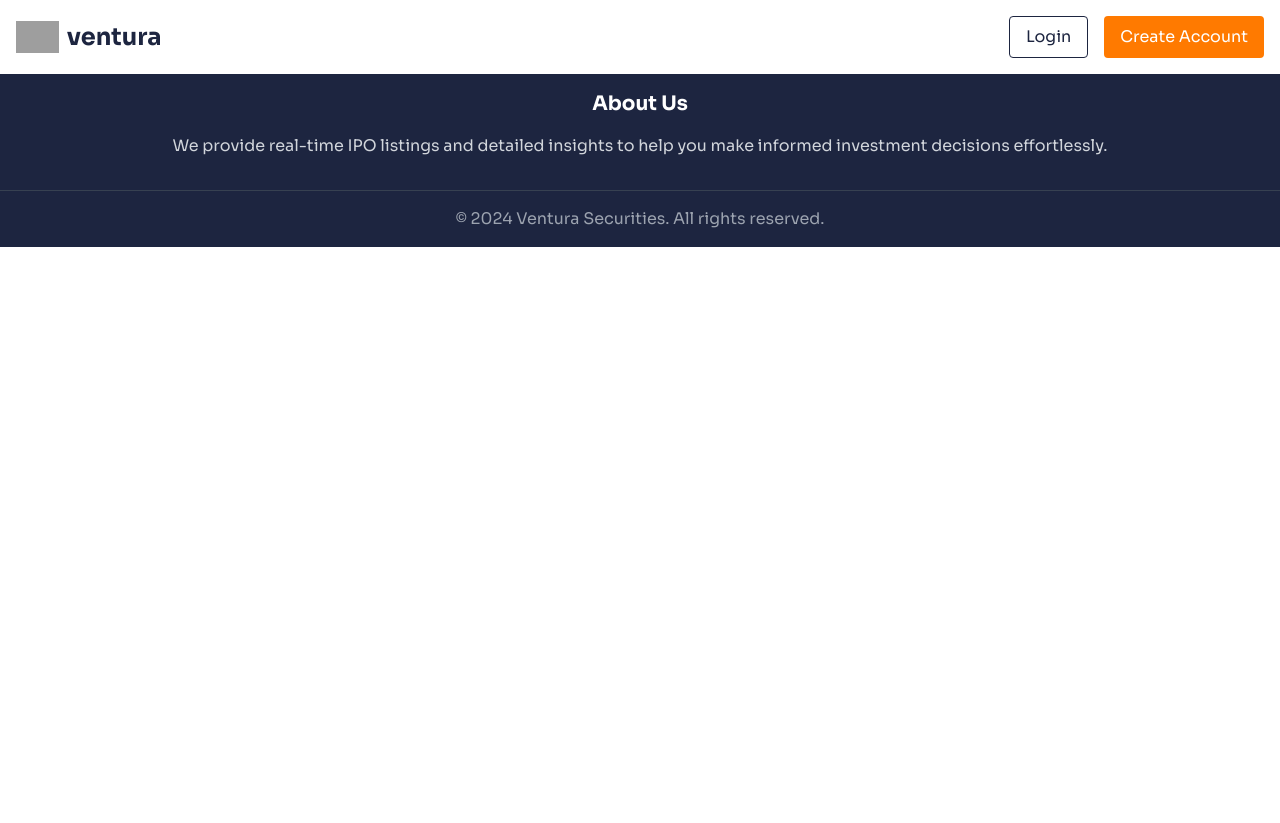
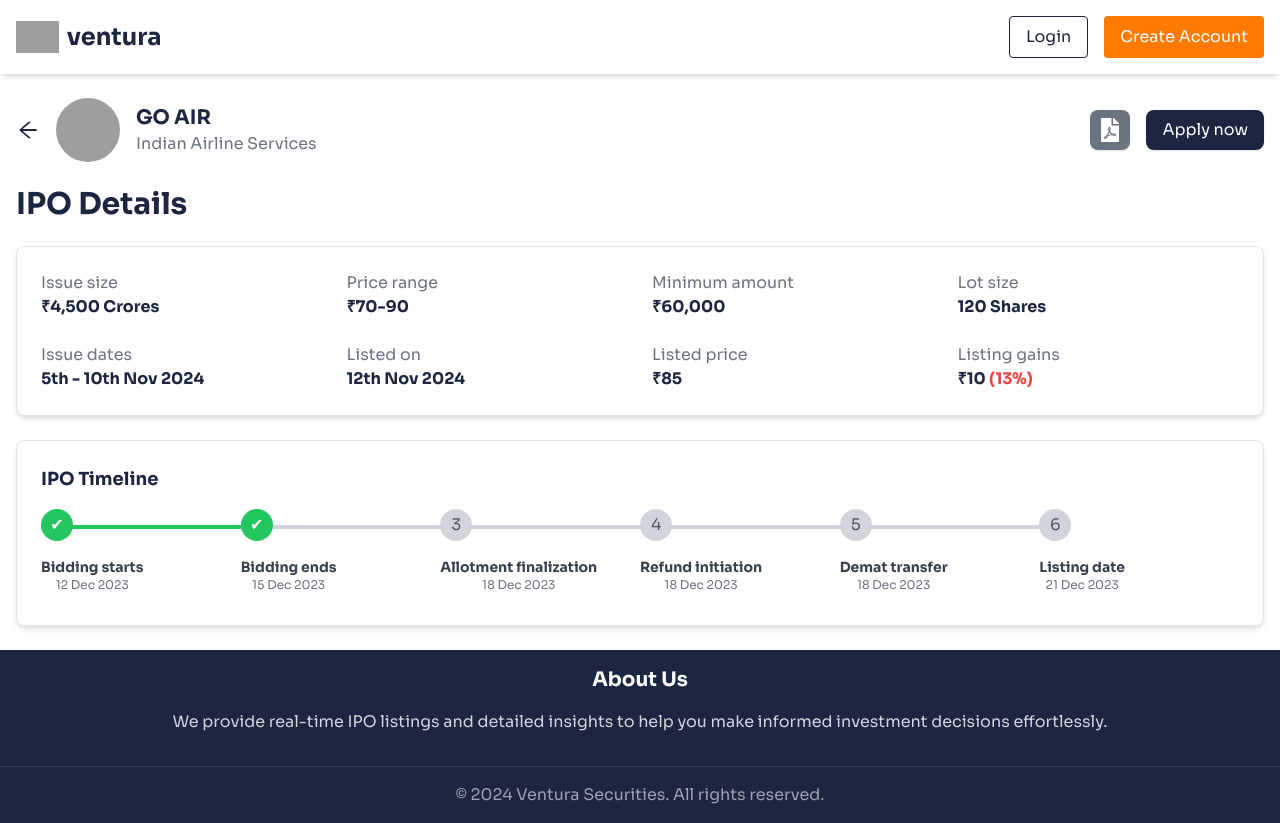
Before and after one commit to Meezan35/ipo-tracker, a React (Create React App) app: page /ipo-details/1 in a window 1280 px wide. Before the commit the page ends 800 px from the top, so only its background shows below. Built offline with nearby package versions, Linux system fonts and the light colour scheme; grey boxes are pictures that could not be loaded.

Commit message:
added-ipo-details

```diff
--- a/package.json
+++ b/package.json
@@ -8,6 +8,7 @@
     "@testing-library/user-event": "^13.5.0",
     "react": "^18.3.1",
     "react-dom": "^18.3.1",
+    "react-icons": "^5.3.0",
     "react-router-dom": "^7.0.1",
     "react-scripts": "5.0.1",
     "web-vitals": "^2.1.4"
--- a/src/App.js
+++ b/src/App.js
@@ -8,16 +8,24 @@ import './App.css';
 
 function App() {
   return (
+    <div className="flex flex-col min-h-screen">
+      {/* Router */}
       <Router>
+        {/* Header */}
         <Header />
-      <main>
+
+        {/* Main Content */}
+        <main className="flex-1">
           <Routes>
             <Route path="/" element={<IPOList />} />
-          <Route path="/ipo/:id" element={<IPODetails />} />
+            <Route path="/ipo-details/:id" element={<IPODetails />} />
           </Routes>
         </main>
+
+        {/* Footer */}
         <Footer />
       </Router>
+    </div>
   );
 }
 
--- /dev/null
+++ b/src/components/IpoDetailsCard.js
@@ -0,0 +1,62 @@
+import React from "react";
+
+const IpoDetailsCard = ({ details }) => {
+  return (
+    <div className="bg-white p-6 rounded-lg shadow-md border border-gray-200">
+      <div className="grid grid-cols-2 sm:grid-cols-2 md:grid-cols-4 gap-6">
+
+        <div className="sm:block md:block">
+          <p className="text-gray-500">Issue size</p>
+          <p className="font-semibold text-navy">{details.issueSize}</p>
+        </div>
+
+
+        <div className="sm:block md:block">
+          <p className="text-gray-500">Price range</p>
+          <p className="font-semibold text-navy">{details.priceRange}</p>
+        </div>
+
+
+        <div className="sm:block md:block">
+          <p className="text-gray-500">Minimum amount</p>
+          <p className="font-semibold text-navy">{details.minInvestment}</p>
+        </div>
+
+
+        <div className="sm:block md:block">
+          <p className="text-gray-500">Lot size</p>
+          <p className="font-semibold text-navy">{details.lotSize}</p>
+        </div>
+
+
+        <div className="sm:block md:block">
+          <p className="text-gray-500">Issue dates</p>
+          <p className="font-semibold text-navy">{details.issueDate}</p>
+        </div>
+
+
+        <div className="hidden md:block">
+          <p className="text-gray-500">Listed on</p>
+          <p className="font-semibold text-navy">{details.listedOn}</p>
+        </div>
+
+
+        <div className="hidden md:block">
+          <p className="text-gray-500">Listed price</p>
+          <p className="font-semibold text-navy">{details.listedPrice}</p>
+        </div>
+
+
+        <div className="hidden md:block">
+          <p className="text-gray-500">Listing gains</p>
+          <p className="font-semibold text-navy">
+            {details.listingGains}{" "}
+            <span className="text-red-500">({details.gainPercentage})</span>
+          </p>
+        </div>
+      </div>
+    </div>
+  );
+};
+
+export default IpoDetailsCard;
--- /dev/null
+++ b/src/components/IpoTimeline.js
@@ -0,0 +1,64 @@
+import React from "react";
+
+const IpoTimeline = ({ timeline }) => {
+  return (
+    <div className="bg-white p-6 mt-6 rounded-lg shadow-md border border-gray-200">
+      <h2 className="text-lg font-bold text-navy mb-4">IPO Timeline</h2>
+
+      <div className="flex flex-col md:flex-row relative w-full">
+        {timeline.map((step, index) => (
+          <div
+            key={index}
+            className="flex items-start md:flex-1 flex-row md:flex-col relative text-center"
+          >
+
+            <div className="relative z-10 flex items-center md:flex-col">
+              <div
+                className={`h-8 w-8 rounded-full flex items-center justify-center ${
+                  step.completed ? "bg-green-500 text-white" : "bg-gray-300 text-gray-600"
+                }`}
+              >
+                {step.completed ? "✔" : index + 1}
+              </div>
+
+
+              {index < timeline.length - 1 && (
+                <div
+                  className={`absolute top-8 left-4 md:hidden w-0.5 h-16 transform -translate-x-1/2 ${
+                    step.completed && timeline[index + 1].completed
+                      ? "bg-green-500"
+                      : "bg-gray-300"
+                  }`}
+                ></div>
+              )}
+            </div>
+
+
+            <div className="ml-4 md:ml-0 text-left md:text-center flex-1 md:mt-2 py-2">
+              <p className="text-gray-700 text-sm font-semibold">{step.label}</p>
+              <p className="text-gray-500 text-xs">{step.date}</p>
+            </div>
+
+
+            {index < timeline.length - 1 && (
+              <div
+                className={`hidden md:block absolute top-4 left-1/2 transform -translate-x-1/2 w-full ${
+                  step.completed && timeline[index + 1].completed
+                    ? "bg-green-500"
+                    : "bg-gray-300"
+                }`}
+                style={{
+                  height: "4px",
+                  zIndex: 0,
+                  width: "100%",
+                }}
+              />
+            )}
+          </div>
+        ))}
+      </div>
+    </div>
+  );
+};
+
+export default IpoTimeline;
--- a/src/mockData/ipos.json
+++ b/src/mockData/ipos.json
@@ -2,41 +2,101 @@
     {
       "id": 1,
       "companyName": "GO AIR",
+      "subTitle": "Indian Airline Services",
       "issueDate": "5th - 10th Nov 2024",
       "issueSize": "₹4,500 Crores",
       "priceRange": "₹70-90",
       "minInvestment": "₹60,000",
       "quantity": "120 Shares/6 Lots",
-      "details": "GO AIR, one of India's prominent airlines, is raising funds for fleet expansion and debt repayment through its IPO."
+      "lotSize": "120 Shares",
+      "listedPrice": "₹85",
+      "listingGains": "₹10",
+      "gainPercentage": "13%",
+      "listedOn": "12th Nov 2024",
+      "details": "GO AIR, one of India's prominent airlines, is raising funds for fleet expansion and debt repayment through its IPO.",
+      "logo": "https://upload.wikimedia.org/wikipedia/commons/8/86/GoAir_Logo.png",
+      "timeline": [
+        { "label": "Bidding starts", "date": "12 Dec 2023", "completed": true },
+        { "label": "Bidding ends", "date": "15 Dec 2023", "completed": true },
+        { "label": "Allotment finalization", "date": "18 Dec 2023", "completed": false },
+        { "label": "Refund initiation", "date": "18 Dec 2023", "completed": false },
+        { "label": "Demat transfer", "date": "18 Dec 2023", "completed": false },
+        { "label": "Listing date", "date": "21 Dec 2023", "completed": false }
+      ]
     },
     {
       "id": 2,
       "companyName": "BAJAJ ENERGY",
+      "subTitle": "Renewable Energy Projects",
       "issueDate": "15th - 20th Nov 2024",
       "issueSize": "₹3,800 Crores",
       "priceRange": "₹55-75",
       "minInvestment": "₹52,000",
       "quantity": "105 Shares/5 Lots",
-      "details": "BAJAJ ENERGY is focusing on renewable energy projects and scaling up operations via IPO funding."
+      "lotSize": "105 Shares",
+      "listedPrice": "₹65",
+      "listingGains": "₹5",
+      "gainPercentage": "8%",
+      "listedOn": "23rd Nov 2024",
+      "details": "BAJAJ ENERGY is focusing on renewable energy projects and scaling up operations via IPO funding.",
+      "logo": "https://bajajenergy.com/bajajenergy_assets/s3fs-public/images/Bajaj_Energy_logo.jpg",
+      "timeline": [
+        { "label": "Bidding starts", "date": "10 Jan 2024", "completed": true  },
+        { "label": "Bidding ends", "date": "14 Jan 2024", "completed": true  },
+        { "label": "Allotment finalization", "date": "17 Jan 2024", "completed": true  },
+        { "label": "Refund initiation", "date": "17 Jan 2024", "completed": true  },
+        { "label": "Demat transfer", "date": "18 Jan 2024", "completed": true  },
+        { "label": "Listing date", "date": "21 Jan 2024", "completed": true  }
+      ]
     },
     {
       "id": 3,
       "companyName": "OYO",
+      "subTitle": "Global Hotel Chain",
       "issueDate": "To be announced",
       "issueSize": "₹5,000 Crores",
       "priceRange": "₹80-100",
       "minInvestment": "₹75,000",
       "quantity": "150 Shares/7 Lots",
-      "details": "OYO, a global hotel chain giant, is targeting its IPO to support technology development and market expansion."
+      "lotSize": "150 Shares",
+      "listedPrice": "₹95",
+      "listingGains": "₹15",
+      "gainPercentage": "18%",
+      "listedOn": "To be announced",
+      "details": "OYO, a global hotel chain giant, is targeting its IPO to support technology development and market expansion.",
+      "logo": "https://upload.wikimedia.org/wikipedia/commons/thumb/1/19/OYO_Rooms_%28logo%29.png/1200px-OYO_Rooms_%28logo%29.png",
+      "timeline": [
+        { "label": "Bidding starts", "date": "To be announced", "completed": false },
+        { "label": "Bidding ends", "date": "To be announced", "completed": false },
+        { "label": "Allotment finalization", "date": "To be announced", "completed": false },
+        { "label": "Refund initiation", "date": "To be announced", "completed": false },
+        { "label": "Demat transfer", "date": "To be announced", "completed": false },
+        { "label": "Listing date", "date": "To be announced", "completed": false }
+      ]
     },
     {
       "id": 4,
       "companyName": "ZOMATO",
+      "subTitle": "Food Delivery Service",
       "issueDate": "1st - 5th Dec 2024",
       "issueSize": "₹6,000 Crores",
       "priceRange": "₹90-110",
       "minInvestment": "₹85,000",
       "quantity": "170 Shares/8 Lots",
-      "details": "ZOMATO is raising funds via IPO to strengthen delivery infrastructure and expand into new international markets."
+      "lotSize": "170 Shares",
+      "listedPrice": "₹105",
+      "listingGains": "₹15",
+      "gainPercentage": "14%",
+      "listedOn": "10th Dec 2024",
+      "details": "ZOMATO is raising funds via IPO to strengthen delivery infrastructure and expand into new international markets.",
+      "logo": "https://upload.wikimedia.org/wikipedia/commons/thumb/7/75/Zomato_logo.png/800px-Zomato_logo.png",
+      "timeline": [
+        { "label": "Bidding starts", "date": "5 Dec 2024", "completed": false },
+        { "label": "Bidding ends", "date": "10 Dec 2024", "completed": false },
+        { "label": "Allotment finalization", "date": "12 Dec 2024", "completed": false },
+        { "label": "Refund initiation", "date": "12 Dec 2024", "completed": false },
+        { "label": "Demat transfer", "date": "13 Dec 2024", "completed": false },
+        { "label": "Listing date", "date": "15 Dec 2024", "completed": false }
+      ]
     }
   ]
--- a/src/pages/IpoDetails.js
+++ b/src/pages/IpoDetails.js
@@ -1,9 +1,61 @@
-import React from 'react'
+import React from "react";
+import { useNavigate, useParams } from "react-router-dom";
+import { AiOutlineArrowLeft } from "react-icons/ai"; // Navigation Arrow Icon
+import { FaFilePdf } from "react-icons/fa"; // PDF Icon for Download
+import ipoData from "../mockData/ipos.json";
+import IpoDetailsCard from "../components/IpoDetailsCard";
+import IpoTimeline from "../components/IpoTimeline";
 
-const IpoDetails = () => {
+const IPODetails = () => {
+  const { id } = useParams(); // Get the IPO ID from URL
+  const navigate = useNavigate();
+  const ipoDetails = ipoData.find((ipo) => ipo.id === parseInt(id));
+
+  if (!ipoDetails) {
+    return <div className="text-center py-6">IPO not found</div>;
+  }
+
   return (
-    <div>IpoDetails</div>
-  )
-}
+    <div className="container mx-auto px-4 py-6">
+        <div className="flex items-center justify-between mb-6">
+        <div className="flex items-center space-x-4">
+          <button className="text-navy" onClick={() => navigate(-1)}>
+            <AiOutlineArrowLeft size={24} />
+          </button>
 
-export default IpoDetails
+          <img
+            src={ipoDetails.logo}
+            alt={ipoDetails.companyName}
+            className="h-16 w-16 rounded-full"
+          />
+
+          <div>
+            <h1 className="text-xl font-bold text-navy">
+              {ipoDetails.companyName}
+            </h1>
+            <p className="text-gray-500">{ipoDetails.subTitle}</p>
+          </div>
+        </div>
+
+        <div className="flex items-center space-x-4 hidden sm:flex">
+    <button
+      className="bg-gray-500 text-white p-2 rounded-lg shadow hover:bg-gray-600"
+      aria-label="Download PDF"
+    >
+      <FaFilePdf size={24} />
+    </button>
+
+    <button className="bg-navy text-white px-4 py-2 rounded-lg shadow hover:bg-blue-800">
+      Apply now
+    </button>
+  </div>
+      </div>
+
+      <h1 className="text-navy text-3xl font-bold mb-6">IPO Details</h1>
+      <IpoDetailsCard details={ipoDetails} />
+      <IpoTimeline timeline={ipoDetails.timeline} />
+    </div>
+  );
+};
+
+export default IPODetails;
--- a/src/pages/IpoList.js
+++ b/src/pages/IpoList.js
@@ -1,35 +1,49 @@
 import React, { useEffect, useState } from "react";
+import { useNavigate } from "react-router-dom";
 import ipoData from "../mockData/ipos.json";
 
 const IPOList = () => {
   const [ipos, setIpos] = useState([]);
+  const navigate = useNavigate();
 
   useEffect(() => {
     setIpos(ipoData);
   }, []);
 
+  const handleIPOClick = (id) => {
+    navigate(`/ipo-details/${id}`);
+  };
+
   return (
     <div className="container mx-auto px-4 py-6">
-      <h1 className="text-navy text-3xl font-bold font-sora mb-6">IPO List</h1>
+      <h1 className="text-navy text-3xl font-bold mb-6">IPO List</h1>
 
-
+      {/* Web View */}
       <div className="hidden md:block overflow-x-auto">
         <table className="min-w-full bg-white border border-gray-200 rounded-lg shadow-md">
           <thead className="bg-navy text-white">
             <tr>
-              <th className="text-left px-6 py-3 font-medium text-sm uppercase tracking-wide">Company / Issue Date</th>
-              <th className="text-left px-6 py-3 font-medium text-sm uppercase tracking-wide">Issue Size</th>
-              <th className="text-left px-6 py-3 font-medium text-sm uppercase tracking-wide">Price Range</th>
-              <th className="text-left px-6 py-3 font-medium text-sm uppercase tracking-wide">Min Invest/Qty</th>
+              <th className="text-left px-6 py-3">Company</th>
+              <th className="text-left px-6 py-3">Issue Date</th>
+              <th className="text-left px-6 py-3">Issue Size</th>
+              <th className="text-left px-6 py-3">Price Range</th>
+              <th className="text-left px-6 py-3">Min Invest/Qty</th>
             </tr>
           </thead>
           <tbody>
             {ipos.map((ipo, index) => (
-              <tr key={ipo.id} className={`${index % 2 === 0 ? "bg-gray-50" : "bg-white"} hover:bg-gray-100 transition-colors`}>
-                <td className="px-6 py-4">
-                  <div className="font-bold text-navy">{ipo.companyName}</div>
-                  <div className="text-gray-500">{ipo.issueDate}</div>
+              <tr
+                key={ipo.id}
+                onClick={() => handleIPOClick(ipo.id)}
+                className={`${index % 2 === 0 ? "bg-gray-50" : "bg-white"} hover:bg-gray-100 transition-colors cursor-pointer`}
+              >
+                <td className="px-6 py-4 flex items-center space-x-4">
+                  <img src={ipo.logo} alt={ipo.companyName} className="h-12 w-12 rounded-full" />
+                  <div>
+                    <div className="font-bold text-navy">{ipo.companyName}</div>
+                  </div>
                 </td>
+                <td className="px-6 py-4 text-gray-700">{ipo.issueDate}</td>
                 <td className="px-6 py-4 text-gray-700">{ipo.issueSize}</td>
                 <td className="px-6 py-4 text-gray-700">{ipo.priceRange}</td>
                 <td className="px-6 py-4">
@@ -45,20 +59,22 @@ const IPOList = () => {
       {/* Mobile View */}
       <div className="md:hidden space-y-4 mt-4">
         {ipos.map((ipo) => (
-          <div key={ipo.id} className="border border-gray-200 bg-white rounded-lg shadow-md p-4">
-            <div className="font-bold text-navy text-lg">{ipo.companyName}</div>
-            <div className="text-gray-500 text-sm mb-2">{ipo.issueDate}</div>
-            <div className="text-gray-700">
-              <strong>Issue Size:</strong> {ipo.issueSize}
-            </div>
-            <div className="text-gray-700">
+          <div
+            key={ipo.id}
+            onClick={() => handleIPOClick(ipo.id)}
+            className="border border-gray-200 bg-white rounded-lg shadow-md p-4 flex items-center space-x-4 cursor-pointer"
+          >
+            <img src={ipo.logo} alt={ipo.companyName} className="h-12 w-12 rounded-full" />
+            <div>
+              <div className="font-bold text-navy text-lg">{ipo.companyName}</div>
+              <div className="text-gray-500 text-sm">{ipo.issueDate}</div>
+              <div className="text-gray-700">
               <strong>Price Range:</strong> {ipo.priceRange}
             </div>
-            <div className="text-gray-700">
-              <strong>Min Investment:</strong> {ipo.minInvestment}
-            </div>
-            <div className="text-sm text-gray-500">
-              <strong>Quantity:</strong> {ipo.quantity}
+              <div className="text-gray-700 text-sm">
+                <strong>Issue Size:</strong> {ipo.issueSize}
+              </div>
+
             </div>
           </div>
         ))}
```
Also changed, not shown: 1 other file (tests, documents, lock files or other folders). Lines whose indentation alone changed are shown as unchanged.
